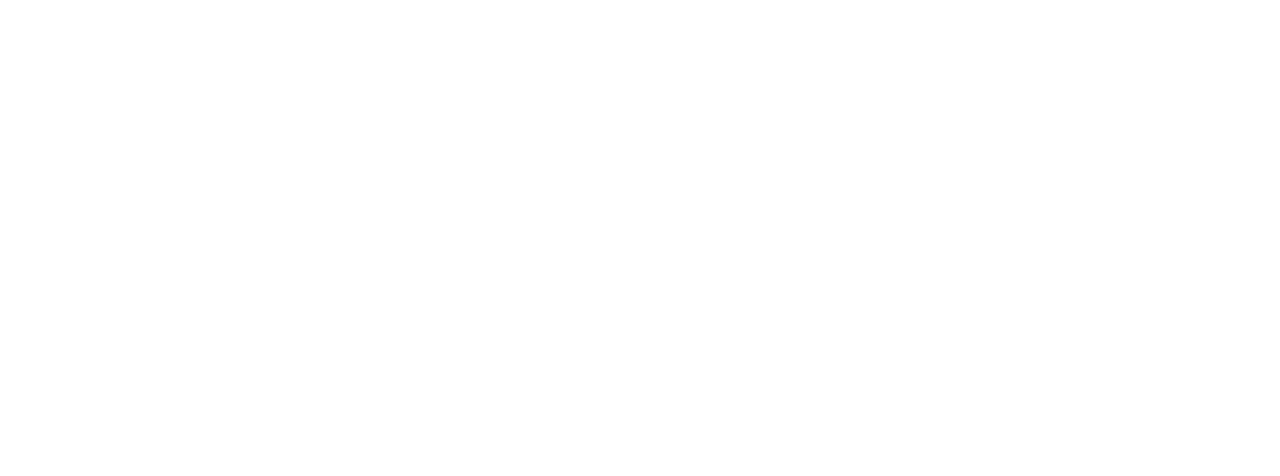
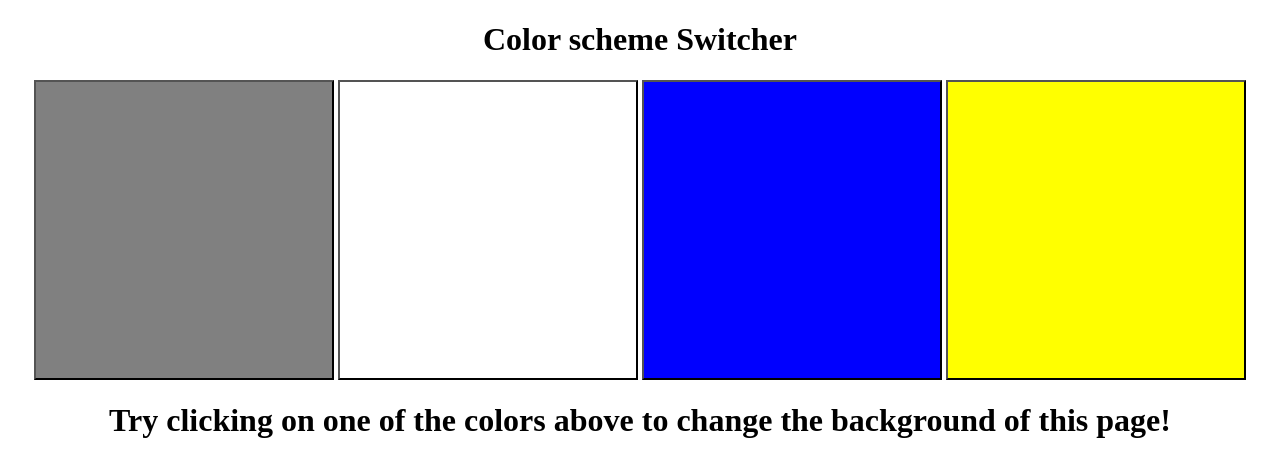
Before and after one commit to kaziarman23/color-scheme-switcher, a plain HTML site: page index.html in a window 1280 px wide. Drawn offline with Linux system fonts and the light colour scheme.

Commit message:
first-commit

```diff
--- a/CSS/Index.css
+++ b/CSS/Index.css
@@ -0,0 +1,40 @@
+.header{
+    font-weight: bolder;
+    justify-content: center;
+    text-align: center;
+    color: black;
+}
+
+.content{
+    justify-content: center;
+    text-align: center;
+}
+
+
+.grey{
+    width: 300px;
+    height: 300px;
+    background-color: grey;
+}
+.white{
+    width: 300px;
+    height: 300px;
+    background-color: white;
+}
+.blue{
+    width: 300px;
+    height: 300px;
+    background-color: blue;
+}
+.yellow{
+    width: 300px;
+    height: 300px;
+    background-color: yellow;
+}
+
+.footer{
+    font-weight: bolder;
+    justify-content: center;
+    text-align: center;
+    color: black;
+}
--- a/index.html
+++ b/index.html
@@ -7,9 +7,15 @@
     <title>Color scheme Switcher</title>
 </head>
 <body>
+ <h1 class="header">Color scheme Switcher</h1>
+<div class="content">
+    <button class="grey"></button>
+    <button class="white"></button>
+    <button class="blue" ></button>
+    <button class="yellow"></button>
+</div>
 
-
-
+ <h1 class="footer">Try clicking on one of the colors above to change  the background of this page!</h1>
     <script src="JS/Index.js" ></script>
 </body>
 </html>
```
